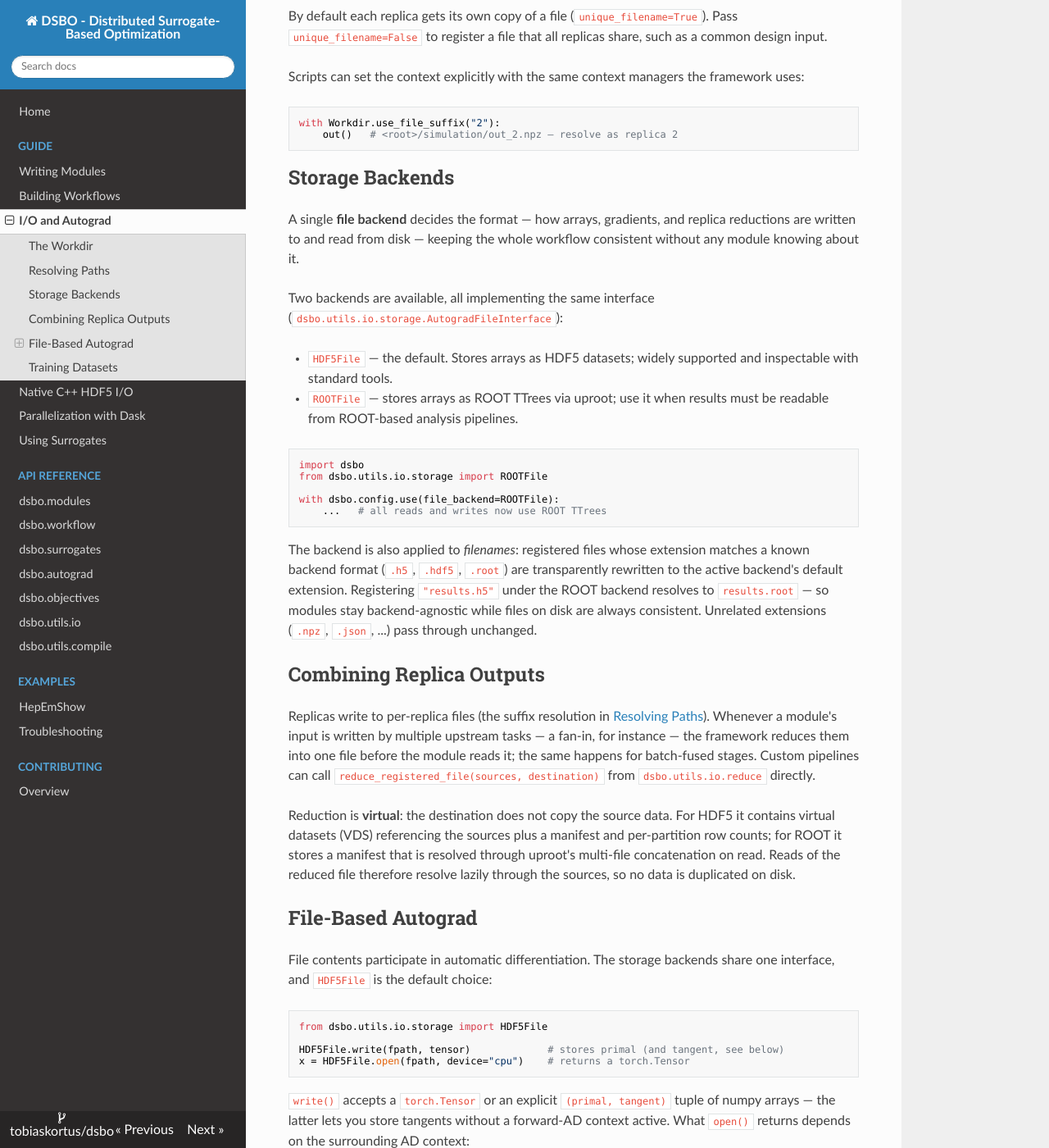
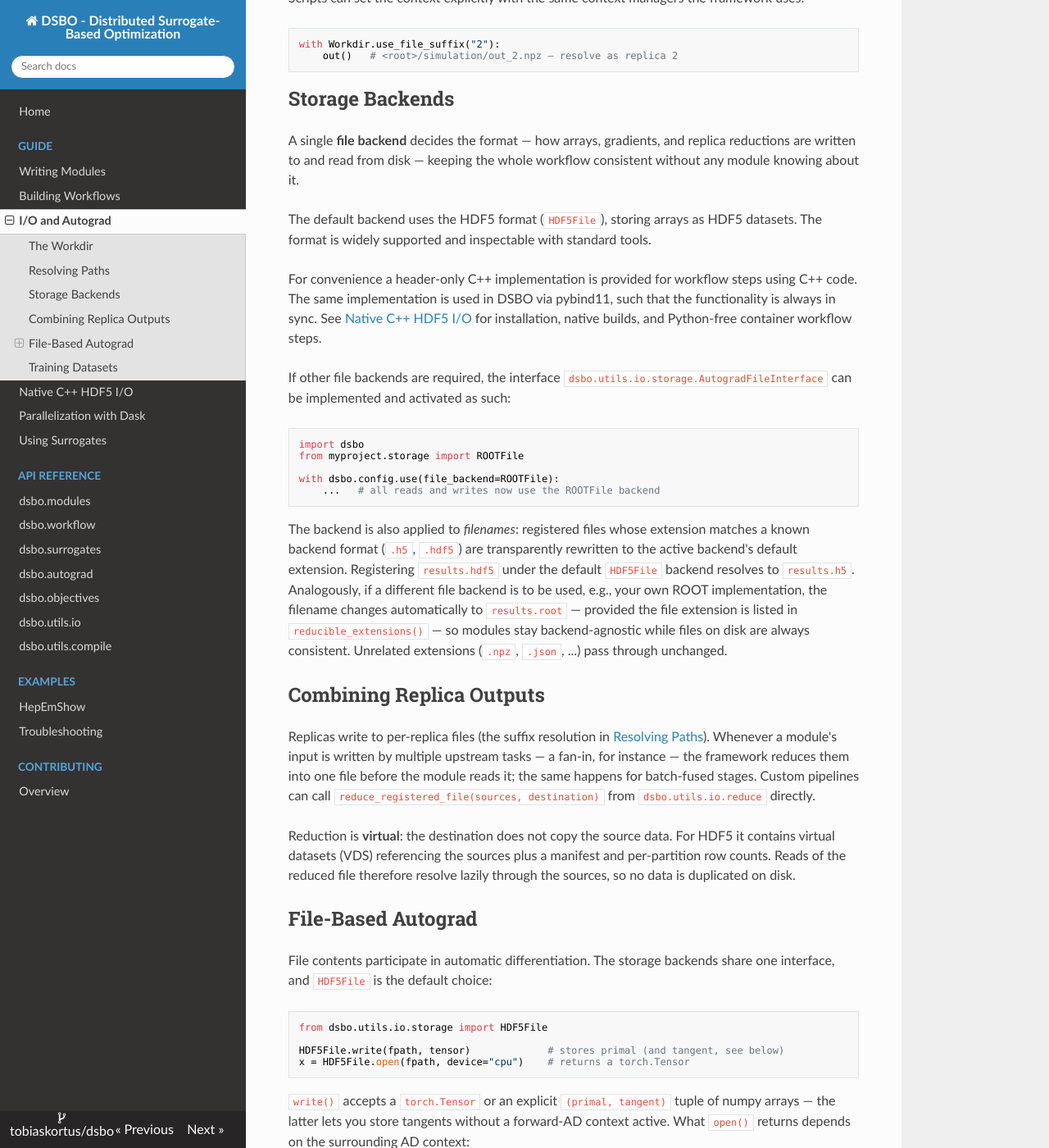
Before and after one commit to tobiaskortus/dsbo, an MkDocs documentation site: the page built from docs/guide/io.md, in a window 1280 px wide and 1400 px high, scrolled down 2110 px. Shown: the whole window at 82% size. Built offline with MkDocs 1.6.1, drawn with Linux system fonts in a browser that asks for light colours; nearby versions of some CDN libraries; some of the changed text lies outside the part shown.

Commit message:
Adjust documentation to reflect the changes in the file backends

````diff
--- a/docs/guide/io.md
+++ b/docs/guide/io.md
@@ -1,8 +1,4 @@
 # I/O and Autograd
-
-The HDF5 backend uses a header-only C++ implementation through pybind11 and
-requires thread-safe HDF5 >=2.0. See [Native C++ HDF5 I/O](native_io.md) for
-installation, native builds, and Python-free container workflow steps.
 
 Modules in a DSBO workflow exchange data through files. Each module registers the files it reads and writes; the framework resolves these registrations to concrete paths inside the run directory, so one module's output file is the next module's input file.
 
@@ -81,26 +77,35 @@ with Workdir.use_file_suffix("2"):
 
 A single **file backend** decides the format — how arrays, gradients, and replica reductions are written to and read from disk — keeping the whole workflow consistent without any module knowing about it.
 
-Two backends are available, all implementing the same interface (`dsbo.utils.io.storage.AutogradFileInterface`):
+The default backend uses the HDF5 format (`HDF5File`), storing arrays as HDF5 datasets.
+The format is widely supported and inspectable with standard tools.
 
-- `HDF5File` — the default. Stores arrays as HDF5 datasets; widely supported and inspectable with standard tools.
-- `ROOTFile` — stores arrays as ROOT TTrees via uproot; use it when results must be readable from ROOT-based analysis pipelines.
+For convenience a header-only C++ implementation is provided for workflow steps using C++ code.
+The same implementation is used in DSBO via pybind11, such that the functionality is always in sync.
+See [Native C++ HDF5 I/O](native_io.md) for installation, native builds, and Python-free container workflow steps.
+
+If other file backends are required, the interface `dsbo.utils.io.storage.AutogradFileInterface` can be implemented and activated as such:
 
 ```python
 import dsbo
-from dsbo.utils.io.storage import ROOTFile
+from myproject.storage import ROOTFile
 
 with dsbo.config.use(file_backend=ROOTFile):
-    ...   # all reads and writes now use ROOT TTrees
+    ...   # all reads and writes now use the ROOTFile backend
 ```
 
-The backend is also applied to *filenames*: registered files whose extension matches a known backend format (`.h5`, `.hdf5`, `.root`) are transparently rewritten to the active backend's default extension. Registering `"results.h5"` under the ROOT backend resolves to `results.root` — so modules stay backend-agnostic while files on disk are always consistent. Unrelated extensions (`.npz`, `.json`, ...) pass through unchanged.
+The backend is also applied to *filenames*: registered files whose extension matches a known backend format (`.h5`, `.hdf5`)
+are transparently rewritten to the active backend's default extension.
+Registering `results.hdf5` under the default `HDF5File` backend resolves to `results.h5`.
+Analogously, if a different file backend is to be used, e.g., your own ROOT implementation, the filename changes automatically to `results.root` —
+provided the file extension is listed in `reducible_extensions()` — so modules stay backend-agnostic while files on disk are always consistent.
+Unrelated extensions (`.npz`, `.json`, ...) pass through unchanged.
 
 ## Combining Replica Outputs
 
 Replicas write to per-replica files (the suffix resolution in [Resolving Paths](#resolving-paths)). Whenever a module's input is written by multiple upstream tasks — a fan-in, for instance — the framework reduces them into one file before the module reads it; the same happens for batch-fused stages. Custom pipelines can call `reduce_registered_file(sources, destination)` from `dsbo.utils.io.reduce` directly.
 
-Reduction is **virtual**: the destination does not copy the source data. For HDF5 it contains virtual datasets (VDS) referencing the sources plus a manifest and per-partition row counts; for ROOT it stores a manifest that is resolved through uproot's multi-file concatenation on read. Reads of the reduced file therefore resolve lazily through the sources, so no data is duplicated on disk.
+Reduction is **virtual**: the destination does not copy the source data. For HDF5 it contains virtual datasets (VDS) referencing the sources plus a manifest and per-partition row counts. Reads of the reduced file therefore resolve lazily through the sources, so no data is duplicated on disk.
 
 ## File-Based Autograd
 
@@ -143,7 +148,7 @@ This is the mechanism behind "gradients flow through files": a differentiable mo
 
     Named columns are an experimental feature; the API may still change.
 
-Arrays can carry named columns: pass `columns=[...]` to `write()` (and to any `open()` to select a subset), or write a `dict[str, np.ndarray]` with `write_named_datasets()`. Columns are stored as an HDF5 group (or ROOT branches) with the column list persisted in metadata, so reads reconstruct the original column order and zero-fill gradients of columns that received no gradient. For tabular results with many rows and named features, `write_row_store(fpath, {"energy": e, "cost": c})` stores an interleaved row store that surrogate training reads efficiently.
+Arrays can carry named columns: pass `columns=[...]` to `write()` (and to any `open()` to select a subset), or write a `dict[str, np.ndarray]` with `write_named_datasets()`. Columns are stored as an HDF5 group with the column list persisted in metadata, so reads reconstruct the original column order and zero-fill gradients of columns that received no gradient. For tabular results with many rows and named features, `write_row_store(fpath, {"energy": e, "cost": c})` stores an interleaved row store that surrogate training reads efficiently.
 
 ## Training Datasets
 
````
Also changed, not shown: 1 other file.
